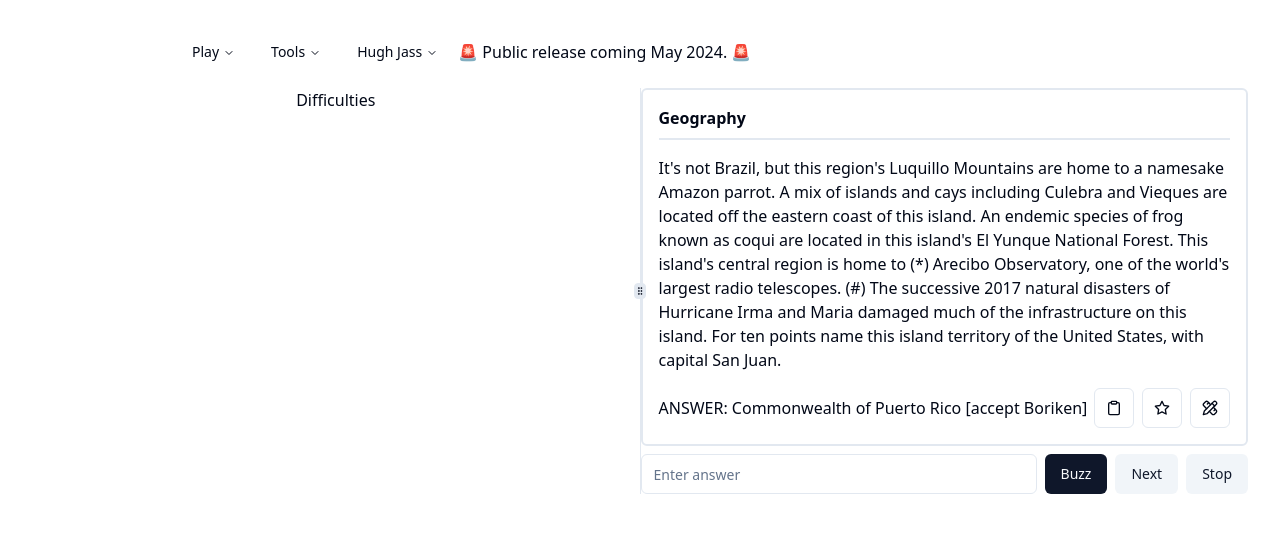
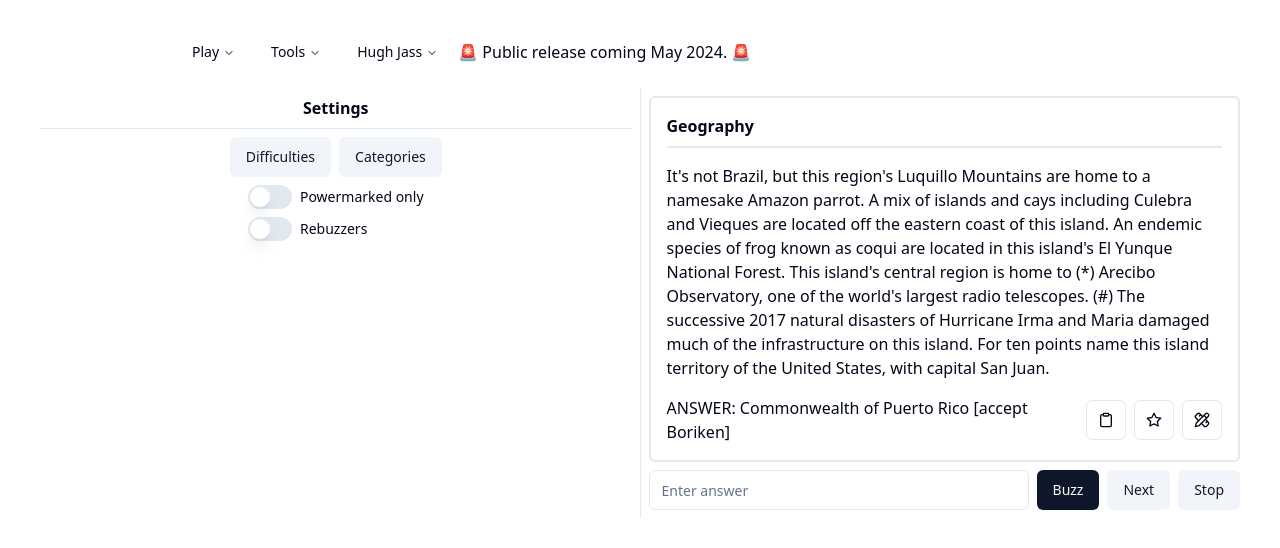
Before and after one commit to Vaedz7/QBuzzr, a React (Vite) app in the folder QBuzzr/: page /tossups in a window 1280 px wide. Shown: the top 548 px of the page. Built offline with nearby package versions, Linux system fonts and the light colour scheme; the HTML template or start-up script is replaced by a standard one.

Commit message:
added stuff to the sidebar panel

```diff
--- a/QBuzzr/package.json
+++ b/QBuzzr/package.json
@@ -16,6 +16,7 @@
     "@radix-ui/react-select": "^2.0.0",
     "@radix-ui/react-separator": "^1.0.3",
     "@radix-ui/react-slot": "^1.0.2",
+    "@radix-ui/react-switch": "^1.0.3",
     "class-variance-authority": "^0.7.0",
     "clsx": "^2.1.0",
     "lucide-react": "^0.338.0",
--- a/QBuzzr/src/Tossups.tsx
+++ b/QBuzzr/src/Tossups.tsx
@@ -25,6 +25,12 @@ import {
     ResizablePanelGroup,
 } from "@/components/ui/resizable"
 
+import { Label } from '@/components/ui/label';
+
+import { Switch } from "@/components/ui/switch"
+
+import { Separator } from "@/components/ui/separator"
+
 
 
 export default function Home() {
@@ -32,9 +38,16 @@ export default function Home() {
     <>
         <Navbar/>
         <ResizablePanelGroup direction="horizontal" className='mt-4'>
-            <ResizablePanel>
+            <ResizablePanel className='flex flex-col gap-2 p-2 items-center'>
+                <h1 className='font-bold'>Settings</h1>
+                <Separator/>
+                <span className='flex flex-row justify-start gap-2'>
                     <DropdownMenu>
-                    <DropdownMenuTrigger>Difficulties</DropdownMenuTrigger>
+                        <DropdownMenuTrigger>
+                            <Button variant="secondary">
+                                Difficulties
+                            </Button>
+                        </DropdownMenuTrigger>
                         <DropdownMenuContent>
                             <DropdownMenuLabel>Difficulties</DropdownMenuLabel>
                             <DropdownMenuSeparator/>
@@ -52,9 +65,45 @@ export default function Home() {
                             <DropdownMenuCheckboxItem checked={true}>Select All</DropdownMenuCheckboxItem>
                         </DropdownMenuContent>
                     </DropdownMenu>
+                    <DropdownMenu>
+                        <DropdownMenuTrigger>
+                            <Button variant="secondary">
+                                Categories
+                            </Button>
+                        </DropdownMenuTrigger>
+                        <DropdownMenuContent>
+                            <DropdownMenuLabel>Categories</DropdownMenuLabel>
+                            <DropdownMenuSeparator/>
+                            <DropdownMenuCheckboxItem checked={true}>Literature</DropdownMenuCheckboxItem>
+                            <DropdownMenuCheckboxItem checked={true}>History</DropdownMenuCheckboxItem>
+                            <DropdownMenuCheckboxItem checked={true}>Science</DropdownMenuCheckboxItem>
+                            <DropdownMenuCheckboxItem checked={true}>Fine Arts</DropdownMenuCheckboxItem>
+                            <DropdownMenuCheckboxItem checked={true}>Religion</DropdownMenuCheckboxItem>
+                            <DropdownMenuCheckboxItem checked={true}>Mythology</DropdownMenuCheckboxItem>
+                            <DropdownMenuCheckboxItem checked={true}>Philosophy</DropdownMenuCheckboxItem>
+                            <DropdownMenuCheckboxItem checked={true}>Social Studies</DropdownMenuCheckboxItem>
+                            <DropdownMenuCheckboxItem checked={true}>Geography</DropdownMenuCheckboxItem>
+                            <DropdownMenuCheckboxItem checked={true}>Current Events</DropdownMenuCheckboxItem>
+                            <DropdownMenuCheckboxItem checked={true}>Trash</DropdownMenuCheckboxItem>
+                            <DropdownMenuCheckboxItem checked={true}>Other Academic</DropdownMenuCheckboxItem>
+                            <DropdownMenuSeparator/>
+                            <DropdownMenuCheckboxItem checked={true}>Select All</DropdownMenuCheckboxItem>
+                        </DropdownMenuContent>
+                    </DropdownMenu>
+                </span>
+                <span className='flex flex-col gap-2'>
+                    <span className='flex items-center gap-2'>
+                        <Switch id="powermarked_only"></Switch>
+                        <Label htmlFor="powermarked_only">Powermarked only</Label>
+                    </span>
+                    <span className='flex items-center gap-2'>
+                        <Switch id="rebuzzers"></Switch>
+                        <Label htmlFor="rebuzzers">Rebuzzers</Label>
+                    </span>
+                </span>
             </ResizablePanel>
-            <ResizableHandle withHandle/>
-            <ResizablePanel>
+            <ResizableHandle/>
+            <ResizablePanel className='p-2'>
                 <div className='flex flex-col items-center'>
                     <TossupCard text="It's not Brazil, but this region's Luquillo Mountains are home to a namesake Amazon parrot. A mix of islands and cays including Culebra and Vieques are located off the eastern coast of this island. An endemic species of frog known as coqui are located in this island's El Yunque National Forest. This island's central region is home to (*) Arecibo Observatory, one of the world's largest radio telescopes. (#) The successive 2017 natural disasters of Hurricane Irma and Maria damaged much of the infrastructure on this island. For ten points name this island territory of the United States, with capital San Juan." answer="ANSWER: Commonwealth of Puerto Rico [accept Boriken]" category='Geography'/>
                     <div className='flex flex-row justify-evenly w-full mt-2 gap-2'>
--- /dev/null
+++ b/QBuzzr/src/components/ui/switch.tsx
@@ -0,0 +1,27 @@
+import * as React from "react"
+import * as SwitchPrimitives from "@radix-ui/react-switch"
+
+import { cn } from "@/lib/utils"
+
+const Switch = React.forwardRef<
+  React.ElementRef<typeof SwitchPrimitives.Root>,
+  React.ComponentPropsWithoutRef<typeof SwitchPrimitives.Root>
+>(({ className, ...props }, ref) => (
+  <SwitchPrimitives.Root
+    className={cn(
+      "peer inline-flex h-6 w-11 shrink-0 cursor-pointer items-center rounded-full border-2 border-transparent transition-colors focus-visible:outline-none focus-visible:ring-2 focus-visible:ring-ring focus-visible:ring-offset-2 focus-visible:ring-offset-background disabled:cursor-not-allowed disabled:opacity-50 data-[state=checked]:bg-primary data-[state=unchecked]:bg-input",
+      className
+    )}
+    {...props}
+    ref={ref}
+  >
+    <SwitchPrimitives.Thumb
+      className={cn(
+        "pointer-events-none block h-5 w-5 rounded-full bg-background shadow-lg ring-0 transition-transform data-[state=checked]:translate-x-5 data-[state=unchecked]:translate-x-0"
+      )}
+    />
+  </SwitchPrimitives.Root>
+))
+Switch.displayName = SwitchPrimitives.Root.displayName
+
+export { Switch }
```
Also changed, not shown: 1 other file (tests, documents, lock files or other folders). Lines whose indentation alone changed are shown as unchanged.
